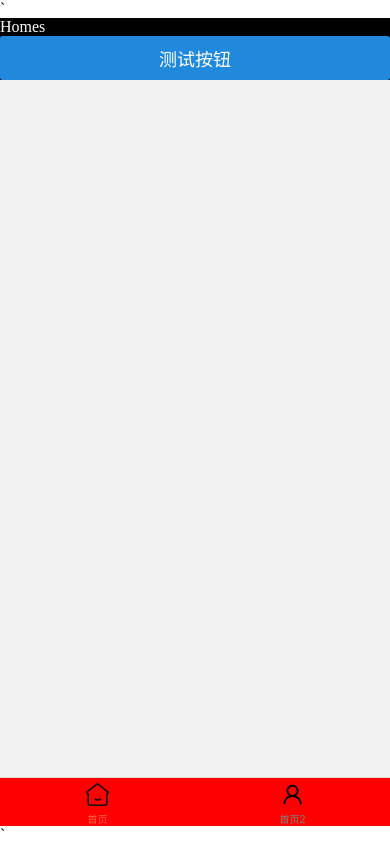
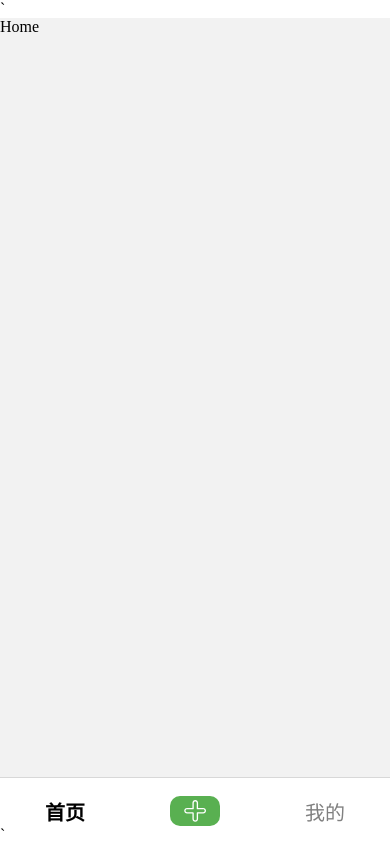
Before and after one commit to wangxindong1999/TravelNotesApp, a React Native app in the folder Front-End/: screen /Home in a window 390 px wide. Built offline with nearby package versions, Linux system fonts and the light colour scheme.

Commit message:
添加网络请求

```diff
--- a/Front-End/package.json
+++ b/Front-End/package.json
@@ -15,6 +15,7 @@
     "@reduxjs/toolkit": "^2.2.2",
     "@rneui/base": "^4.0.0-rc.7",
     "@rneui/themed": "^4.0.0-rc.8",
+    "axios": "^1.6.8",
     "expo": "~50.0.14",
     "expo-status-bar": "~1.11.1",
     "react": "18.2.0",
--- a/Front-End/src/assets/svg/svgs.js
+++ b/Front-End/src/assets/svg/svgs.js
@@ -33,6 +33,23 @@ const svgs = {
       ></path>
     </svg>
   ),
+  Add: (
+    <svg
+      t="1712063036215"
+      viewBox="0 0 1024 1024"
+      version="1.1"
+      xmlns="http://www.w3.org/2000/svg"
+      p-id="32606"
+      width="25"
+      height="25"
+    >
+      <path
+        d="M501.601674 936.87264c-63.439868 0-115.061572-51.620681-115.061572-115.061572L386.540102 598.456071 164.797835 598.456071c-63.439868 0-115.061572-51.620681-115.061572-115.060549s51.621704-115.061572 115.061572-115.061572l221.741243 0 0-209.818703c0-63.439868 51.621704-115.061572 115.061572-115.061572s115.061572 51.621704 115.061572 115.061572l0 209.818703L828.093657 368.33395c63.438844 0 115.061572 51.621704 115.061572 115.061572s-51.622728 115.060549-115.061572 115.060549L616.663246 598.456071l0 223.354997C616.663246 885.251959 565.041542 936.87264 501.601674 936.87264zM164.797835 422.48015c-33.591049 0-60.915371 27.324322-60.915371 60.915371 0 33.590026 27.324322 60.914348 60.915371 60.914348l243.302305 0c14.950504 0 32.586163 12.123109 32.586163 27.072589l0 250.428609c0 33.591049 27.324322 60.914348 60.914348 60.914348 33.591049 0 60.914348-27.323299 60.914348-60.914348L562.514999 571.382459c0-14.94948 6.609535-27.072589 21.561062-27.072589L828.093657 544.30987c33.590026 0 60.914348-27.324322 60.914348-60.914348 0-33.591049-27.324322-60.915371-60.914348-60.915371L584.077084 422.48015c-14.951527 0-21.561062-12.122085-21.561062-27.073612L562.516022 158.51627c0-33.591049-27.323299-60.915371-60.914348-60.915371-33.590026 0-60.914348 27.324322-60.914348 60.915371l0 236.891292c0 14.950504-17.634636 27.073612-32.586163 27.073612L164.797835 422.481174z"
+        fill="#ffffff"
+        p-id="32607"
+      ></path>
+    </svg>
+  ),
 }
 
 export default svgs
--- a/Front-End/src/router/routes.js
+++ b/Front-End/src/router/routes.js
@@ -1,14 +1,15 @@
 import Home from "../view/Home/Home"
-import About from "../view/About/About"
-import Homes from "../view/Home1/Home"
-import Homess from "../view/Home2/Home"
+import About from "../view/Login/Login"
+import AddTrade from "../view/AddTrade/AddTrade"
+import MyInfo from "../view/MyInfo/MyInfo"
 import svgs from "../assets/svg/svgs"
-const { Home: HomeSvg, User: UserSvg } = svgs
+import { Text } from "react-native"
+const { Home: HomeSvg, User: UserSvg, Add: AddSvg } = svgs
 //路由配置
 const routes = [
   {
     name: "Home", //首页
-    component: Home,
+    // component: Home,
     options: {
       //Stack路由的标题格式设置，这里设置为false不显示
       headerShown: false,
@@ -17,7 +18,7 @@ const routes = [
       {
         //Tab中嵌套的底部菜单栏路由
         name: "Homes",
-        component: Homes,
+        component: Home,
         options: {
           headerShown: false,
           //options中设置标题格式，公共样式在menu里
@@ -25,17 +26,25 @@ const routes = [
         },
       },
       {
-        name: "Homess",
-        component: Homess,
+        name: "AddTrade",
+        component: AddTrade,
         options: {
           headerShown: false,
-          title: "首页2",
+          title: "",
+        },
+      },
+      {
+        name: "MyInfo",
+        component: MyInfo,
+        options: {
+          headerShown: false,
+          title: "我的",
         },
       },
     ],
   },
   {
-    name: "About", //可以暂设为登录路由
+    name: "Login", //可以暂设为登录路由
     component: About,
   },
 ]
@@ -47,18 +56,65 @@ const getTabBarIcon = (focused, iconFoc, iconNoFoc) => {
 export const screenOptions = ({ route }) => ({
   tabBarIcon: ({ focused, size, color }) => {
     //底部导航栏图标
+    return null
+    // if (route.name === "Homes") {
+    //   return null
+    //   // return getTabBarIcon(focused, HomeSvg, HomeSvg)
+    // } else if (route.name === "Homess") {
+    //   return null
+    //   // return getTabBarIcon(focused, UserSvg, UserSvg)
+    // } else if (route.name === "Homesss") {
+    //   // return getTabBarIcon(focused, AddSvg, AddSvg)
+    //   return null
+    // }
+  },
+  tabBarLabel: ({ focused, color, size }) => {
+    let label = ""
     if (route.name === "Homes") {
-      return getTabBarIcon(focused, HomeSvg, HomeSvg)
-    } else if (route.name === "Homess") {
-      return getTabBarIcon(focused, UserSvg, UserSvg)
+      label = "首页"
+    } else if (route.name === "MyInfo") {
+      label = "我的"
+    } else if (route.name === "AddTrade") {
+      // return getTabBarIcon(focused, AddSvg, AddSvg)
+      return (
+        <Text
+          style={{
+            width: 30,
+            height: 30,
+            backgroundColor: "#59b051",
+            display: "flex",
+            justifyContent: "center",
+            alignItems: "center",
+            borderRadius: 10,
+            width: 50,
+          }}
+        >
+          {AddSvg}
+        </Text>
+      )
     }
+    return (
+      <Text
+        style={{
+          color: focused ? "black" : "gray",
+          fontSize: 20,
+          fontWeight: focused ? "900" : "normal",
+        }}
+      >
+        {label}
+      </Text>
+    )
   },
   //   //底部导航栏样式
-  tabBarActiveTintColor: "tomato",
+  tabBarActiveTintColor: "black",
   tabBarInactiveTintColor: "gray",
-  tabBarStyle: {
-    backgroundColor: "red",
-  },
+  // tabBarLabelStyle: {
+  //   fontSize: 20,
+  // },
+  // tabBarStyle: {
+  //   // backgroundColor: "red",
+  //   // height: 40,
+  // },
 })
 
 export default routes
--- a/Front-End/src/view/About/About.jsx
+++ /dev/null
@@ -1,5 +0,0 @@
-import React from "react"
-
-export default function About() {
-  return <div>About</div>
-}
--- a/Front-End/src/view/Home1/Home.jsx
+++ b/Front-End/src/view/AddTrade/AddTrade.jsx
@@ -4,11 +4,10 @@ import { useSelector, useDispatch } from "react-redux"
 import { setName, setAge } from "../../store/feature/userSlice"
 import { Button } from "@rneui/themed"
 
-export default function Homes() {
+export default function AddTrade() {
   const dispatch = useDispatch()
   const user = useSelector((state) => state.user)
   const theme = useSelector((state) => state.theme)
-
   const styles = StyleSheet.create({
     container: {
       backgroundColor: theme.back_theme,
@@ -20,10 +19,5 @@ export default function Homes() {
     dispatch(setName("John"))
     dispatch(setAge(20))
   }, [])
-  return (
-    <div style={styles.container}>
-      Homes
-      <Button>测试按钮</Button>
-    </div>
-  )
+  return <div style={styles.container}>AddTrade</div>
 }
--- a/Front-End/src/view/Home2/Home.jsx
+++ /dev/null
@@ -1,5 +0,0 @@
-import React from "react"
-
-export default function Home() {
-  return <div>Home</div>
-}
--- /dev/null
+++ b/Front-End/src/view/Login/Login.jsx
@@ -0,0 +1,5 @@
+import React from "react"
+
+export default function Login() {
+  return <div>Login</div>
+}
--- /dev/null
+++ b/Front-End/src/view/MyInfo/MyInfo.jsx
@@ -0,0 +1,5 @@
+import React from "react"
+
+export default function MyInfo() {
+  return <div>MyInfo</div>
+}
```
Also changed, not shown: Front-End/src/API/test.js (added, +8 -0 lines), Front-End/src/utils/request.js (added, +18 -0 lines), 1 other file (tests, documents, lock files or other folders).
